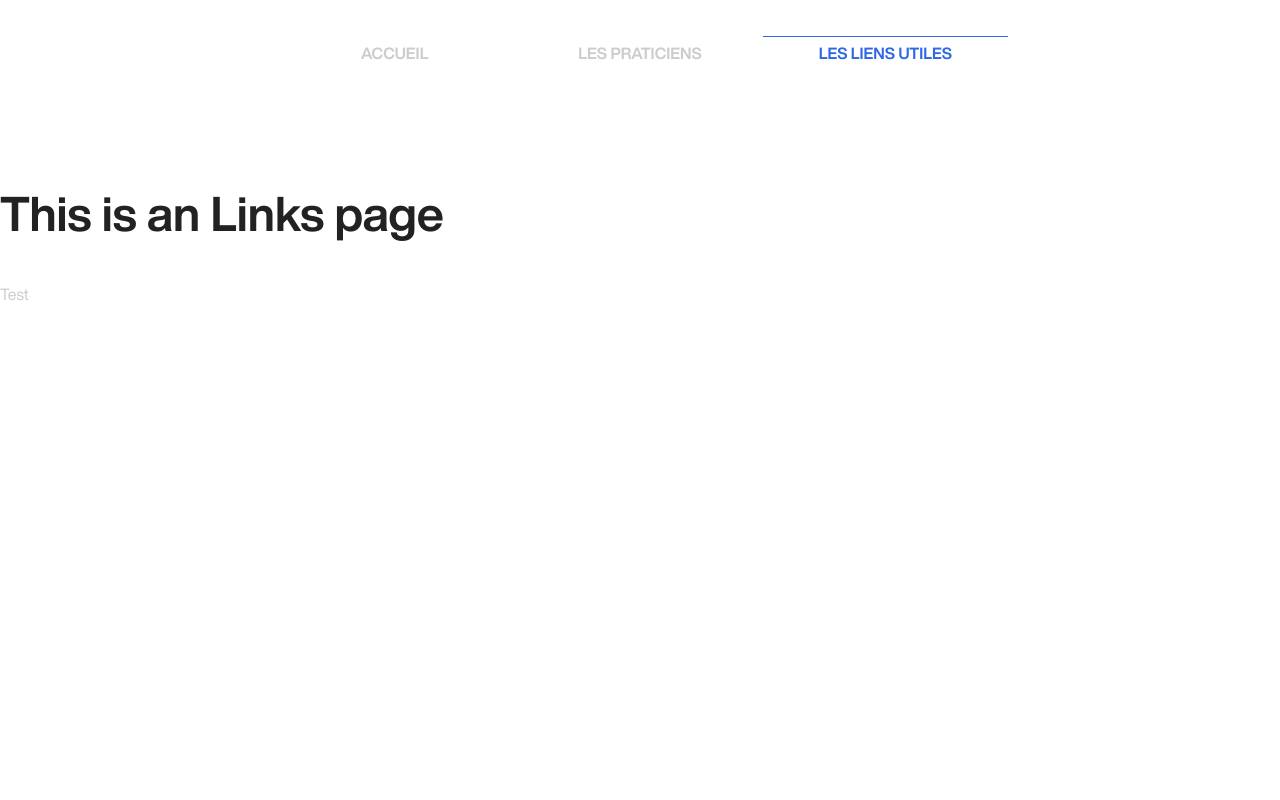
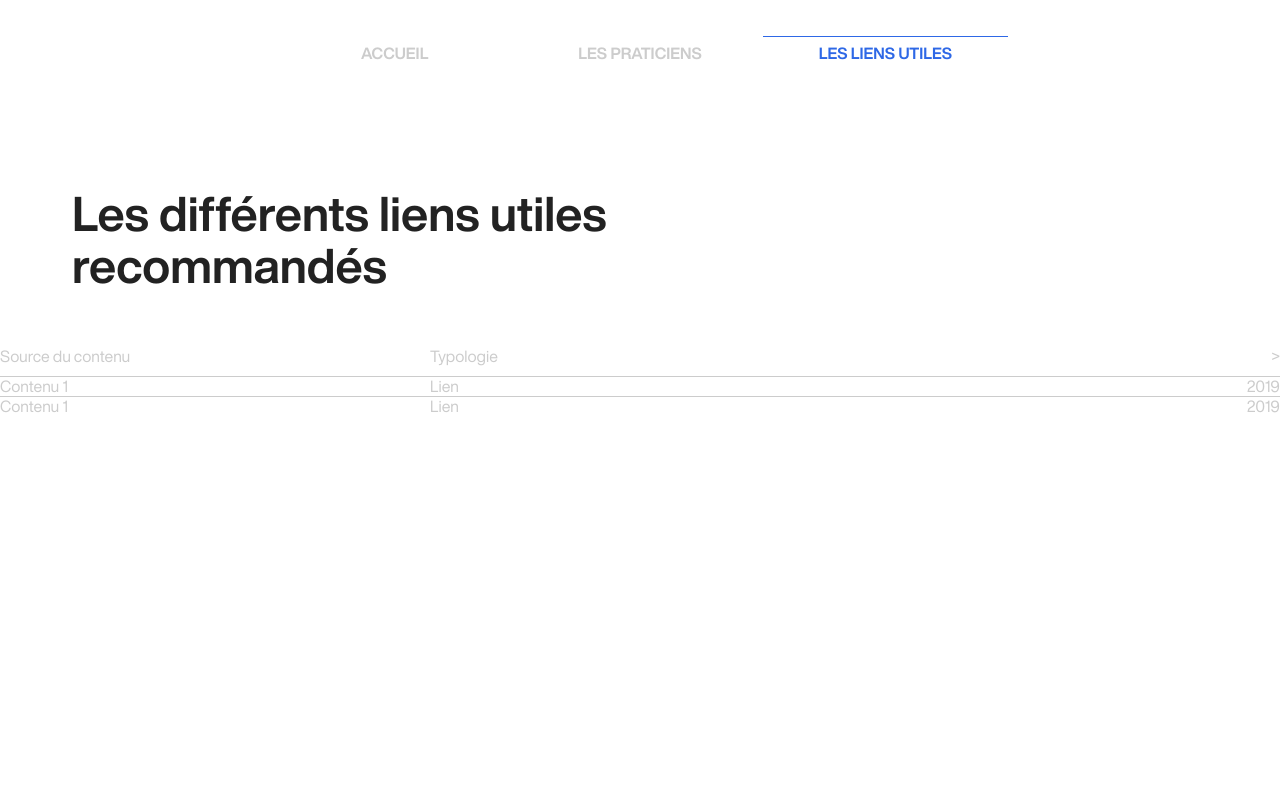
Before and after one commit to BCollignonEcv/atlanticoeur, a Vue app: page /links in a window 1280 px wide. Shown: the top 800 px of the page. Built offline with nearby package versions, Linux system fonts and the light colour scheme.

Commit message:
add link page and home title

```diff
--- a/src/views/Home.vue
+++ b/src/views/Home.vue
@@ -1,6 +1,6 @@
 <template>
   <div class="home page wrapper-content">
-    <div class="l_container">
+    <section class="l_container">
       <div class="l_leftSide">
         <h1>Cabinet de cardiologie <br>SCM Atlanticoeur</h1>
         <div class="l_container">
@@ -11,7 +11,16 @@
       <div class="l_rightSide">
         <Specialities />
       </div>
-    </div>
+    </section>
+    <section>
+      <h2>Les différents praticiens du cabinet</h2>
+    </section>
+    <section>
+      <h2>Les examens réalisés du cabinet</h2>
+    </section>
+    <section>
+      <h2>La clinique atlanticoeur</h2>
+    </section>
   </div>
 </template>
 
--- a/src/views/Links.vue
+++ b/src/views/Links.vue
@@ -1,7 +1,29 @@
 <template>
   <div class="page">
-    <h1>This is an Links page</h1>
-    <p>Test</p>
+    <div class="wrapper-content">
+      <h1>Les différents liens utiles <br> recommandés</h1>
+    </div>
+    <div>
+      <div class="postGrid">
+        <div class="postGrid-header">
+          <p>Source du contenu</p>
+          <p>Typologie</p>
+          <p>></p>
+        </div>
+        <div class="postGrid-content">
+          <div class="line">
+            <p>Contenu 1</p>
+            <p>Lien</p>
+            <p>2019</p>
+          </div>
+          <div class="line">
+            <p>Contenu 1</p>
+            <p>Lien</p>
+            <p>2019</p>
+          </div>
+        </div>
+      </div>
+    </div>
   </div>
 </template>
 
@@ -18,4 +40,37 @@ export default {
         color: $color-primary;
     }
   }
+
+  .postGrid{
+    width: 100%;
+
+    .postGrid-header{
+      border-top: 1px solid $color-grey-6;
+      border-bottom: 1px solid $color-grey-6;
+      padding: $font-extraSmall 0;
+    }
+
+    .postGrid-content{
+
+    }
+
+    .line, .postGrid-header{
+      display: grid;
+      grid-template-columns: repeat(3, 1fr);
+      grid-gap: 10px;
+      border-top: 1px solid $color-grey-6;
+
+      &:nth-child(1){
+        border-top: none;
+      }
+
+      p{
+        text-align: left;
+
+        &:nth-child(3){
+          text-align: right;
+        }
+      }
+    }
+  }
 </style>
```
Also changed, not shown: src/components/grid/grid-container.vue (added, +47 -0 lines), src/components/grid/grid.vue (added, +27 -0 lines), 1 other file (tests, documents, lock files or other folders).
